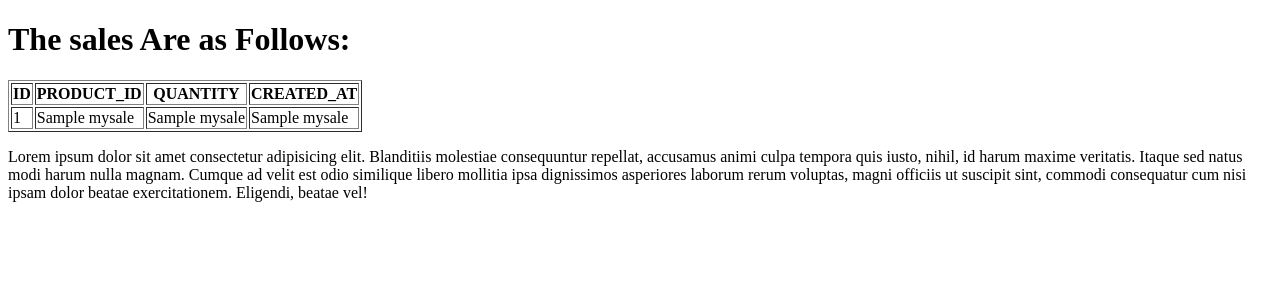
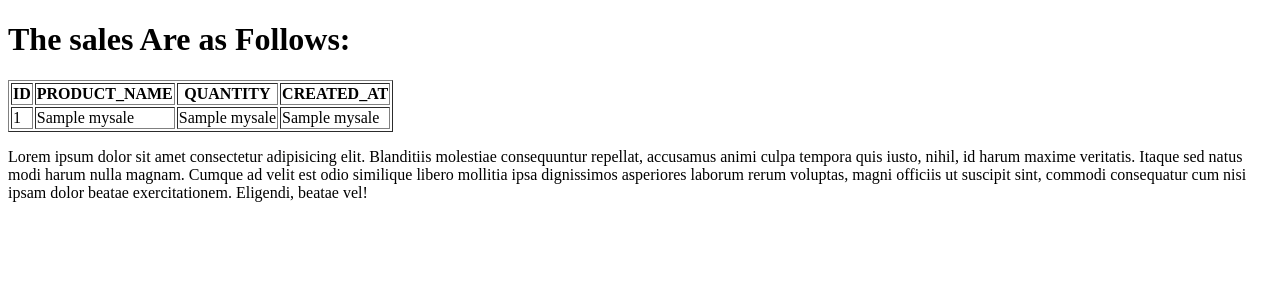
Before and after one commit to Njagi-S/MyDuka-System, a Flask app: template templates/sales.html in a window 1280 px wide. Shown: the top 300 px of the page. Run offline with Flask 3, Linux system fonts and the light colour scheme; the template is opened without the code that fills it: most values are stand-ins (such as "Sample title", 1, 10 or a date in 2020).

Commit message:
Third Commit With Sales

```diff
--- a/main.py
+++ b/main.py
@@ -24,8 +24,9 @@ def products():
 
 @app.route("/sales")
 def sales():
-    cur.execute("SELECT * FROM sales")
+    cur.execute("SELECT sales.id, products.name, sales.quantity, sales.created_at FROM sales JOIN products ON sales.pid = products.id;")
     sales = cur.fetchall()
+    #print(sales)
     return render_template("sales.html", mysales = sales)
 
 app.run()
--- a/templates/sales.html
+++ b/templates/sales.html
@@ -11,7 +11,7 @@
         <thead>
             <tr>
                 <th>ID</th>
-                <th>PRODUCT_ID</th>
+                <th>PRODUCT_NAME</th>
                 <th>QUANTITY</th>
                 <th>CREATED_AT</th>
             </tr>
```
